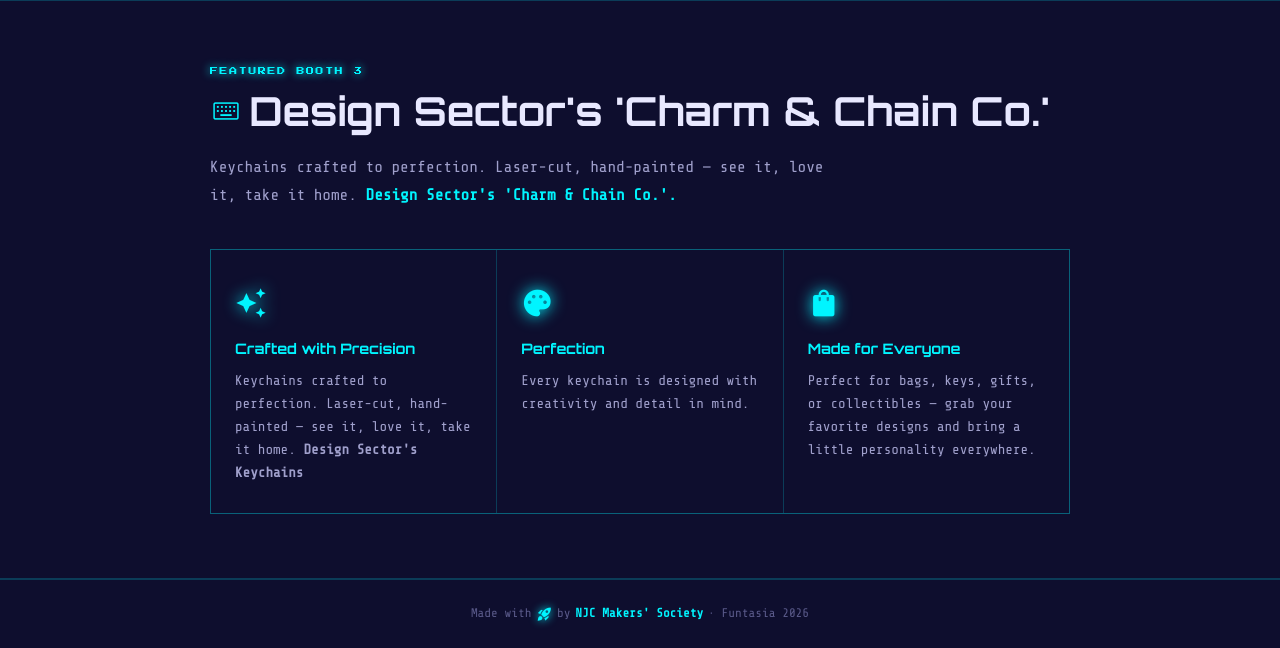
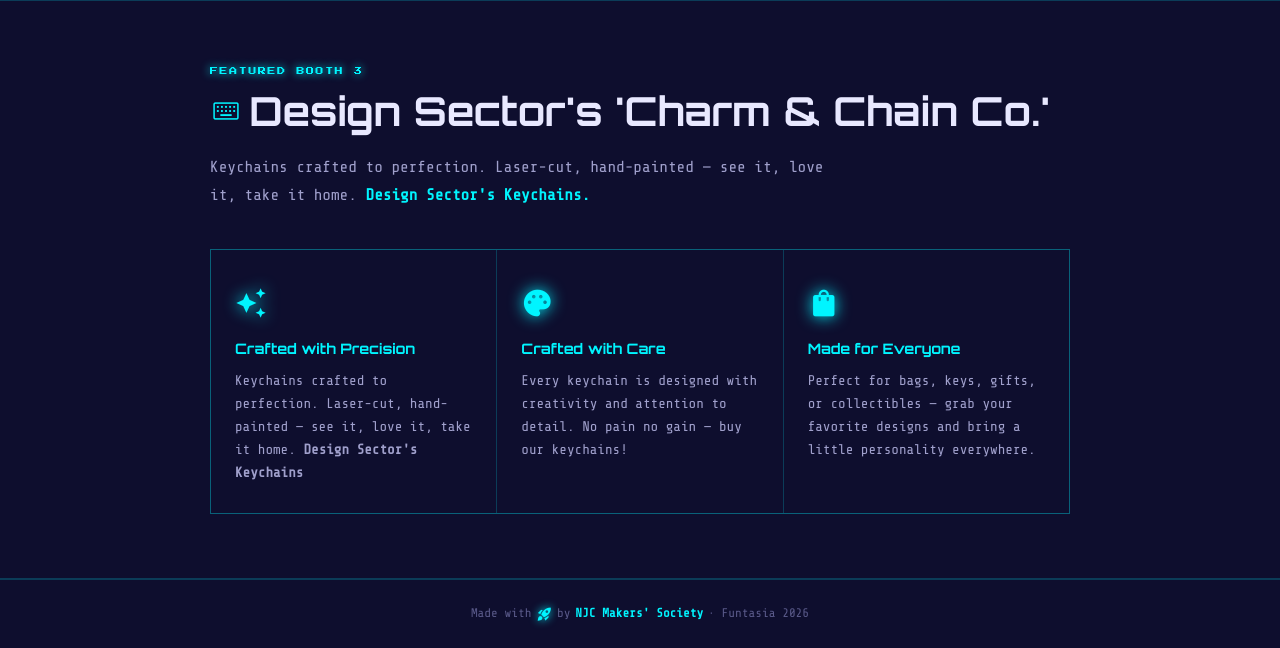
Before and after one commit to KRUSTstation/Makers-Funtasia-Queue, a Python web app: template frontend/templates/index.html in a window 1280 px wide. Shown: the part 1938-2586 px from the top of the page. Run offline with Jinja, Linux system fonts and the light colour scheme; the template is opened without the code that fills it, so the values that code supplies are empty.

Commit message:
name changes

```diff
--- a/frontend/templates/index.html
+++ b/frontend/templates/index.html
@@ -135,7 +135,7 @@
         Design Sector's 'Charm & Chain Co.'
       </h2>
       <p class="booth-description">
-        Keychains crafted to perfection. Laser-cut, hand-painted — see it, love it, take it home. <strong>Design Sector's 'Charm & Chain Co.'.</strong>
+        Keychains crafted to perfection. Laser-cut, hand-painted — see it, love it, take it home. <strong>Design Sector's Keychains.</strong>
       </p>
 
       <div class="features-grid">
@@ -154,9 +154,9 @@
           <div class="feature-icon">
             <span class="material-symbols-outlined" aria-hidden="true">palette</span>
           </div>
-          <h3 class="feature-title">Perfection</h3>
+          <h3 class="feature-title">Crafted with Care</h3>
           <p class="feature-desc">
-            Every keychain is designed with creativity and detail in mind.
+            Every keychain is designed with creativity and attention to detail. No pain no gain — buy our keychains!
           </p>
         </div>
 
```
